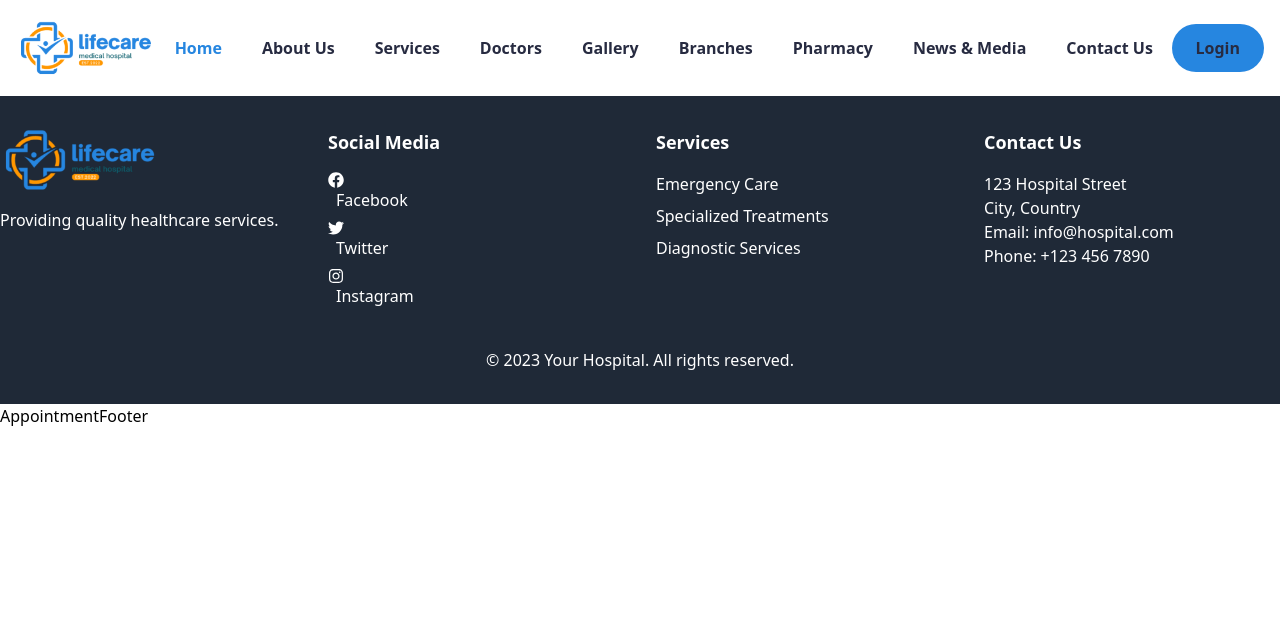
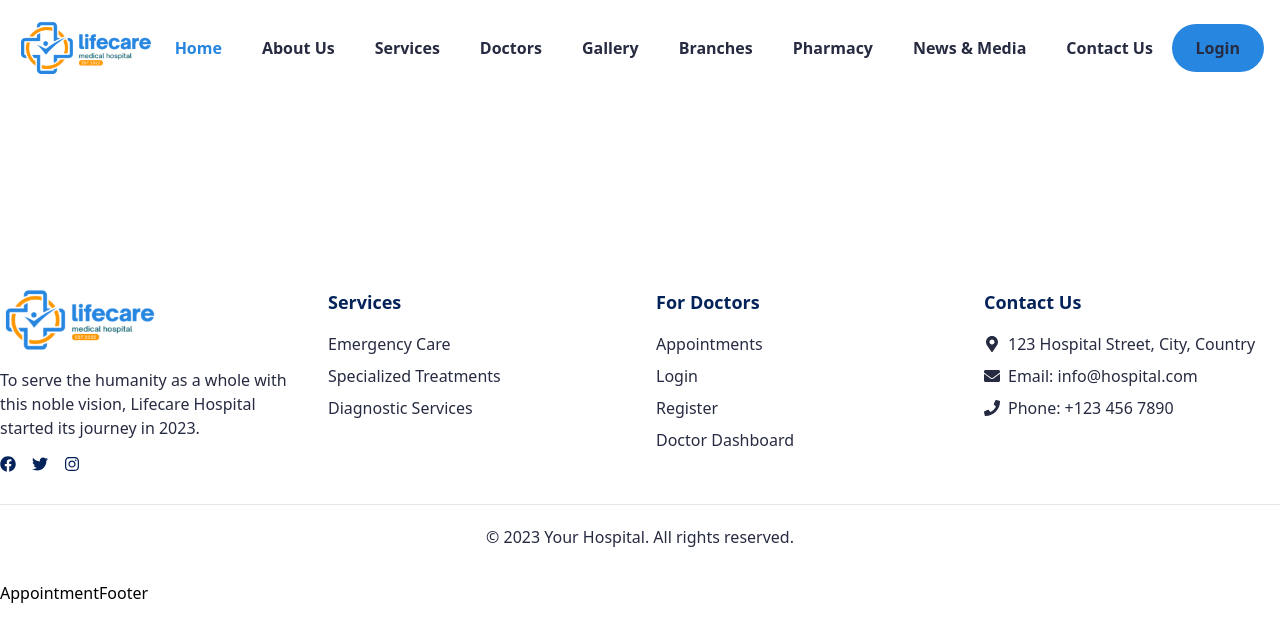
Before and after one commit to rakibulhasan-bu/hospital-app-team-project-client, a React (Vite) app: page / in a window 1280 px wide. Shown: the top 642 px of the page. Built offline with nearby package versions, Linux system fonts and the light colour scheme.

Commit message:
footer basic done

```diff
--- a/src/pages/shared/footer/Footer.tsx
+++ b/src/pages/shared/footer/Footer.tsx
@@ -1,5 +1,5 @@
-import React from "react";
-import { FaFacebook, FaTwitter, FaInstagram } from "react-icons/fa";
+import { FaFacebook, FaTwitter, FaInstagram, FaMapMarkerAlt, FaEnvelope, FaPhone } from "react-icons/fa";
+import { Link } from "react-router-dom";
 import logo from "../../../assets/logo.png";
 
 const Footer: React.FC = () => {
@@ -10,49 +10,81 @@ const Footer: React.FC = () => {
   ];
 
   return (
-    <footer className="bg-gray-800 text-white py-8">
+    <footer className="text-primary font-medium py-8 mt-40">
       <div className="container mx-auto">
         <div className="grid grid-cols-1 lg:grid-cols-4 gap-8">
           <div className="text-center lg:text-left">
             <img src={logo} alt="Hospital Logo" className="h-16" />
-            <p className="mt-4">Providing quality healthcare services.</p>
-          </div>
-          <div>
-            <h3 className="text-lg font-semibold mb-4">Social Media</h3>
-            <ul>
+            <p className="mt-4 text-textBlack">
+              To serve the humanity as a whole with this noble vision, Lifecare Hospital started its journey in 2023.
+            </p>
+            <div className="mt-4 flex items-center">
               {socialLinks.map((link) => (
-                <li key={link.name} className="mb-2 flex items-center">
                 <a
+                  key={link.name}
                   href={link.url}
                   target="_blank"
                   rel="noopener noreferrer"
-                    className="hover:underline"
+                  className="hover:text-secondary mr-4 transition-colors duration-300"
                 >
                   {link.icon}
-                    <span className="ml-2">{link.name}</span>
                 </a>
+              ))}
+            </div>
+          </div>
+          <div>
+            <h3 className="text-lg font-bold mb-4">Services</h3>
+            <ul>
+              <li className="mb-2 text-textBlack transition-all duration-300 hover:text-secondary hover:ml-4">
+                <Link to="/emergency-care">Emergency Care</Link>
               </li>
-              ))}
+              <li className="mb-2 text-textBlack transition-all duration-300 hover:text-secondary hover:ml-4">
+                <Link to="/specialized-treatments">Specialized Treatments</Link>
+              </li>
+              <li className="mb-2 text-textBlack transition-all duration-300 hover:text-secondary hover:ml-4">
+                <Link to="/diagnostic-services">Diagnostic Services</Link>
+              </li>
             </ul>
           </div>
           <div>
-            <h3 className="text-lg font-semibold mb-4">Services</h3>
+            <h3 className="text-lg font-bold mb-4">For Doctors</h3>
             <ul>
-              <li className="mb-2">Emergency Care</li>
-              <li className="mb-2">Specialized Treatments</li>
-              <li className="mb-2">Diagnostic Services</li>
+              <li className="mb-2 text-textBlack transition-all duration-300 hover:text-secondary hover:ml-4">
+                <Link to="/appointments">Appointments</Link>
+              </li>
+              <li className="mb-2 text-textBlack transition-all duration-300 hover:text-secondary hover:ml-4">
+                <Link to="/login">Login</Link>
+              </li>
+              <li className="mb-2 text-textBlack transition-all duration-300 hover:text-secondary hover:ml-4">
+                <Link to="/register">Register</Link>
+              </li>
+              <li className="mb-2 text-textBlack transition-all duration-300 hover:text-secondary hover:ml-4">
+                <Link to="/doctor-dashboard">Doctor Dashboard</Link>
+              </li>
             </ul>
           </div>
           <div>
-            <h3 className="text-lg font-semibold mb-4">Contact Us</h3>
-            <p>123 Hospital Street</p>
-            <p>City, Country</p>
-            <p>Email: info@hospital.com</p>
-            <p>Phone: +123 456 7890</p>
+            <h3 className="text-lg font-bold mb-4">Contact Us</h3>
+            <ul>
+              <li className="mb-2 flex items-center text-textBlack">
+                <FaMapMarkerAlt className="mr-2 hover:text-secondary transition-colors duration-300" />
+                123 Hospital Street, City, Country
+              </li>
+              <li className="mb-2 flex items-center text-textBlack">
+                <FaEnvelope className="mr-2 hover:text-secondary transition-colors duration-300" />
+                Email: info@hospital.com
+              </li>
+              <li className="mb-2 flex items-center text-textBlack">
+                <FaPhone className="mr-2 hover:text-secondary transition-colors duration-300" />
+                Phone: +123 456 7890
+              </li>
+            </ul>
           </div>
         </div>
+
         <div className="mt-8 text-center">
-          <p>&copy; 2023 Your Hospital. All rights reserved.</p>
+          <hr />
+          <p className="text-textBlack mt-5">&copy; 2023 Your Hospital. All rights reserved.</p>
         </div>
       </div>
     </footer>
```
Lines whose indentation alone changed are shown as unchanged.
